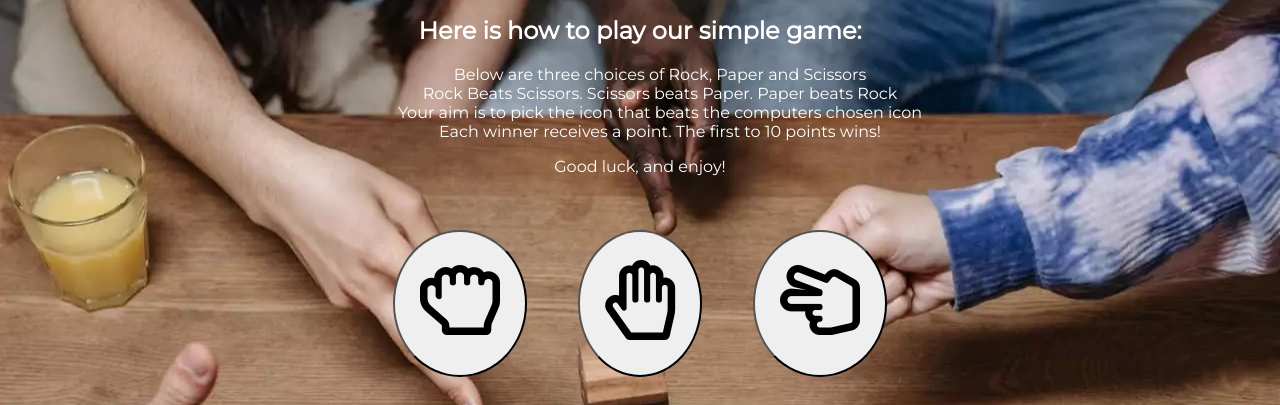
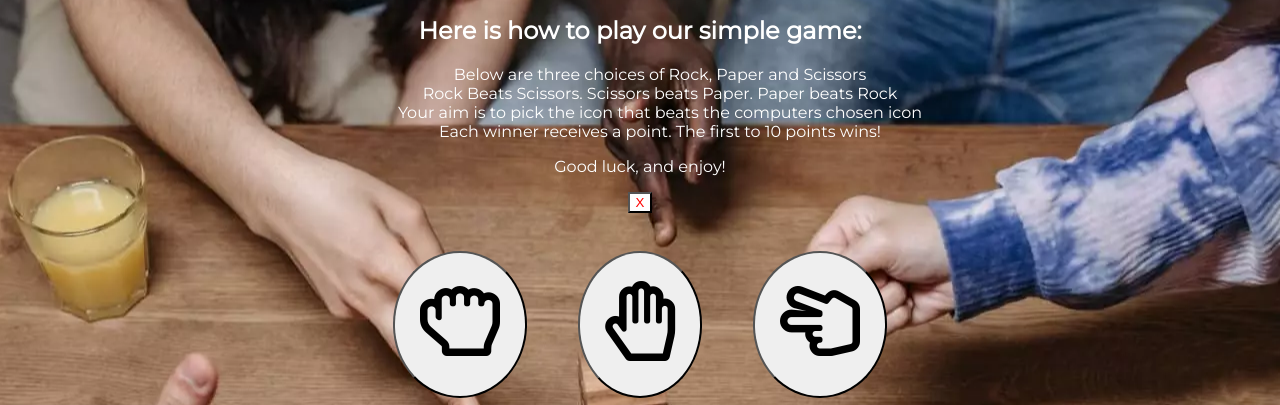
Before and after one commit to JJNod88/jjn-pp2-tbc, a plain HTML site: page index.html in a window 1280 px wide. Both pictures are taken after a click on the button "How to play". Shown: the part 181-586 px from the top of the page. Drawn offline with Linux system fonts and the light colour scheme.

Commit message:
added functionality and a close button to the Rulesdiv - will look to improve with an if else

```diff
--- a/assets/css/style.css
+++ b/assets/css/style.css
@@ -47,12 +47,18 @@ h1 {
     padding: 1%;
 }
 
-.newRulesStyle {
+#closeButton {
+    color: red;
+    background-color: white;
+}
+
+#rulesDiv {
     color: white;
     margin: 0 20%;
+    display: none;
 }
 
-.newRulesStyle ol {
+#rulesDiv ol {
     list-style: none;
 }
 
--- a/assets/js/script.js
+++ b/assets/js/script.js
@@ -2,8 +2,9 @@ console.log('hey');
 
 
 // JS variables
-let buttons = document.getElementsByTagName('buttons') // buttons
-let rulesButton = document.getElementById('rulesButton') // rule button
+let buttons = document.getElementsByTagName('buttons'); // buttons
+let rulesButton = document.getElementById('rulesButton'); // rule button
+let closeButton = document.getElementById('closeButton');
 
 let rulesDiv = document.getElementById('rules');
 
@@ -37,27 +38,25 @@ document.addEventListener("DOMContentLoaded", function () {
  */
 
 function showRulesDiv() {
-            rulesButton.addEventListener("click", function () {
-            if (this.getAttribute('data-type') === "rules-btn") {
-            console.log('button hey');
-            showRulesDiv();}
+        rulesButton.addEventListener("click", showRulesDiv2);
+        console.log('button hey');
+    }
+showRulesDiv();
 
-                let newRulesDiv = document.createElement('div');
-                newRulesDiv.className = 'newRulesStyle';
-                newRulesDiv.innerHTML =
-                `<h2>Here is how to play our simple game:</h2>
-                        <ol>
-                            <li>Below are three choices of Rock, Paper and Scissors</li>
-                            <li>Rock Beats Scissors. Scissors beats Paper. Paper beats Rock</li>
-                            <li>Your aim is to pick the icon that beats the computers chosen icon</li>
-                            <li>Each winner receives a point. The first to 10 points wins!</li>
-                        </ol>
-                    <p>Good luck, and enjoy!</p>
-                `;
-                document.getElementById('rulesDiv').appendChild(newRulesDiv);
-    });
+function closeRulesDiv() {
+    closeButton.addEventListener("click", hideRulesDiv);
+    console.log('button bye');
 }
-showRulesDiv();
+closeRulesDiv();
+
+function showRulesDiv2() {
+    document.getElementById("rulesDiv").style.display = "block";
+}
+
+function hideRulesDiv() {
+    document.getElementById("rulesDiv").style.display = "none";
+}
+
 /**
  * I needed to iterate through the choices in an array that returned some form of value.
  * Mathfloor is used to capture a whole integer, and random * 3 (the number of possible choices)
--- a/index.html
+++ b/index.html
@@ -29,7 +29,16 @@
 <!-- rules section -->
     <div id="rules">
         <button id="rulesButton" data-type="rules-btn">How to play</button>
-        <div id='rulesDiv'></div>
+        <div id='rulesDiv'>
+            <h2>Here is how to play our simple game:</h2>
+                        <ol>
+                            <li>Below are three choices of Rock, Paper and Scissors</li>
+                            <li>Rock Beats Scissors. Scissors beats Paper. Paper beats Rock</li>
+                            <li>Your aim is to pick the icon that beats the computers chosen icon</li>
+                            <li>Each winner receives a point. The first to 10 points wins!</li>
+                        </ol>
+                    <p>Good luck, and enjoy!</p><button id='closeButton' data-type="close-btn">X</button>
+        </div>
     </div>
 
 <!-- Game Area Section -->
```
